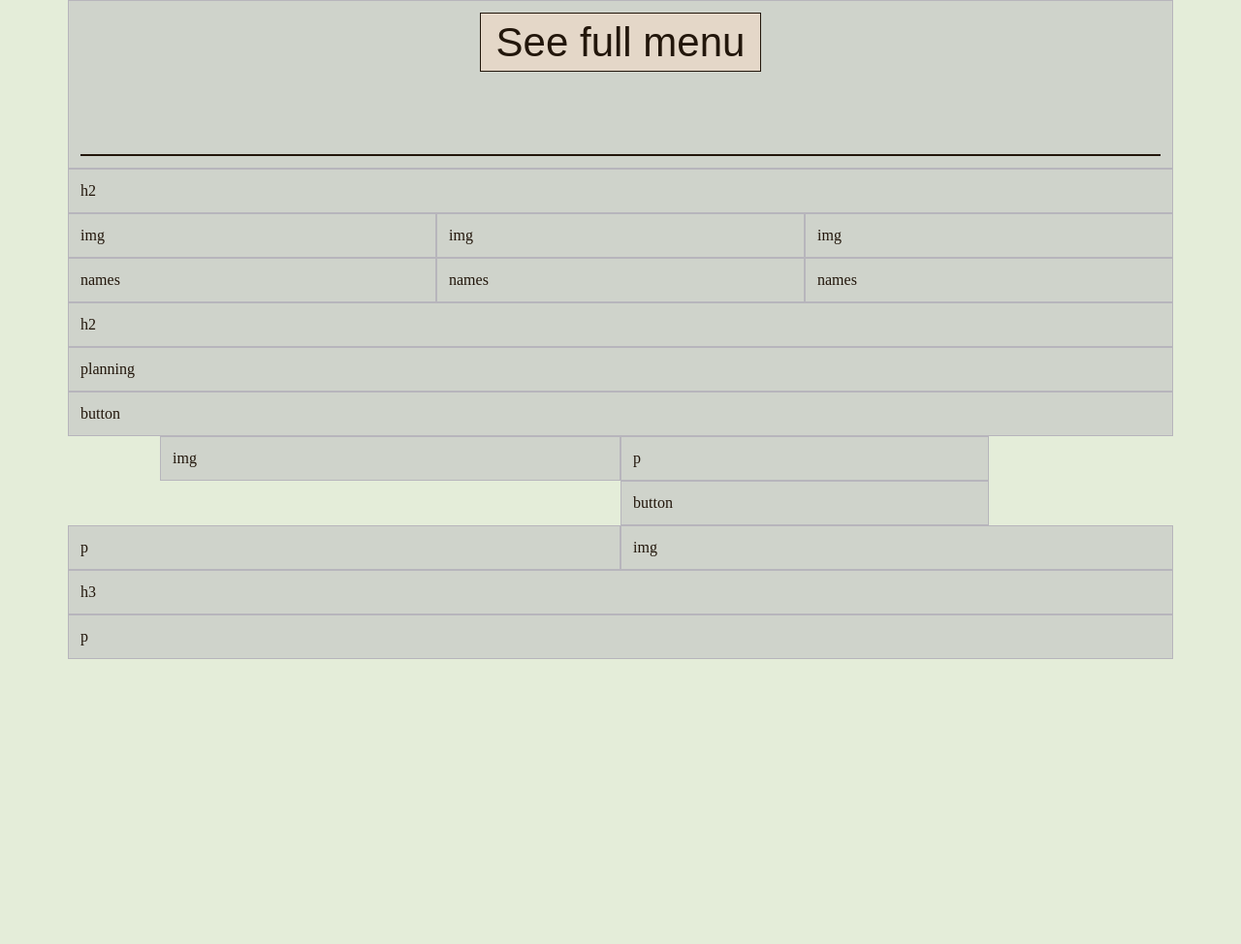
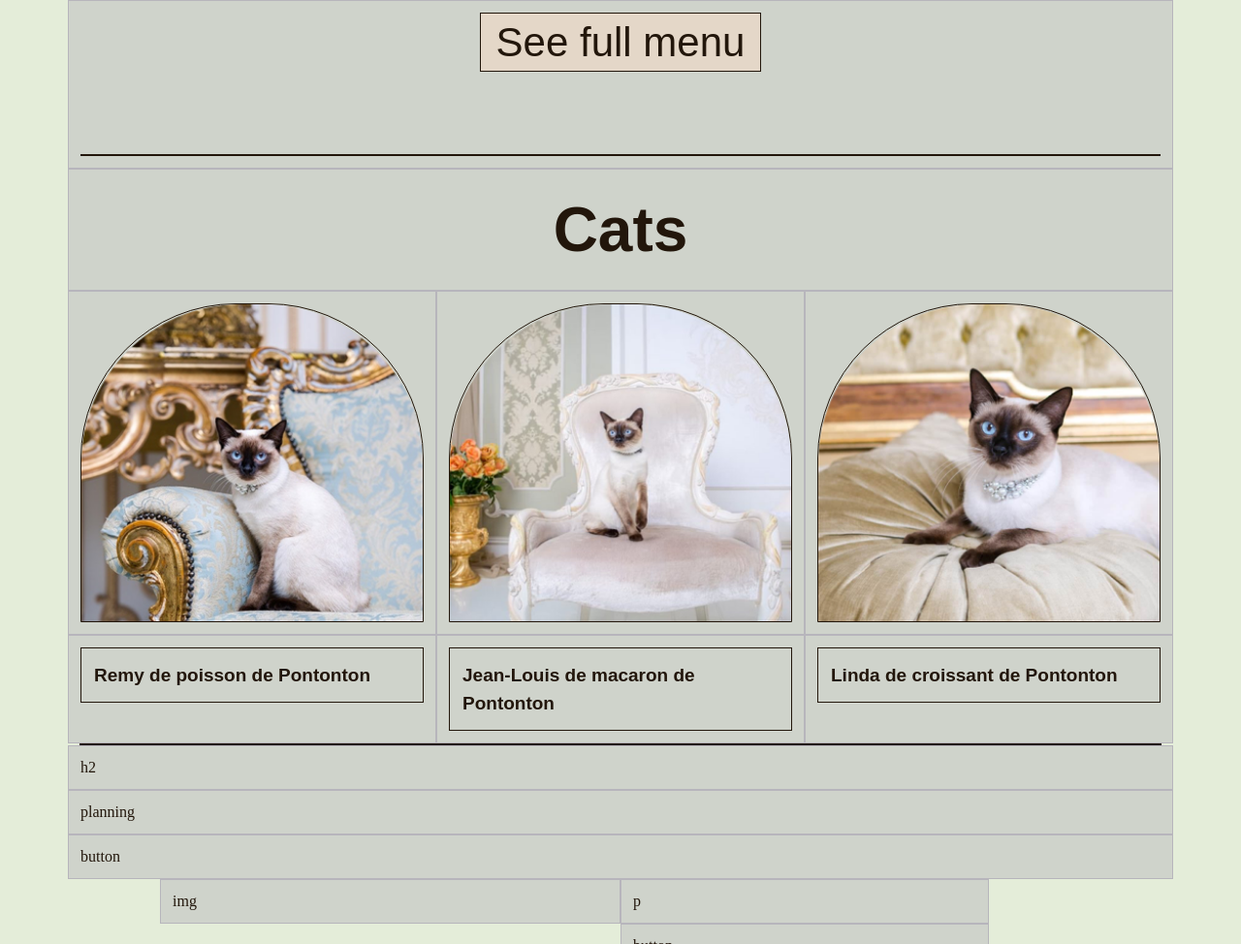
Before and after one commit to AnoukGeinoz/imd21-coffee-cat-anouk, a website built with Parcel: page src/index.html in a window 1280 px wide. Shown: the part 1473-2447 px from the top of the page at 97% size. Before the commit the page ends 2153 px from the top, so only its background shows below. Built offline with nearby package versions, Linux system fonts and the light colour scheme; a web font is replaced by a local one.

Commit message:
realisation cats section

```diff
--- a/src/index.html
+++ b/src/index.html
@@ -80,14 +80,41 @@
       </div>
       <div class="container">
         <div class="row">
-          <div class="col-12">h2</div>
-          <div class="col-12 col-lg-4">img</div>
-          <div class="col-12 col-lg-4 order-lg-1">names</div>
-          <div class="col-12 col-lg-4">img</div>
-          <div class="col-12 col-lg-4 order-lg-2">names</div>
-          <div class="col-12 col-lg-4">img</div>
-          <div class="col-12 col-lg-4 order-lg-3">names</div>
+          <div class="col-12">
+            <h2 class="cats-title">Cats</h2>
+          </div>
+          <div class="col-12 col-lg-4">
+            <img
+              class="cats"
+              src="img/img-cat-1.webp"
+              alt="Image de Remy de poisson de Pontonton."
+            />
+          </div>
+          <div class="col-12 col-lg-4 order-lg-1">
+            <p class="names">Remy de poisson de Pontonton</p>
+          </div>
+          <div class="col-12 col-lg-4">
+            <img
+              class="cats"
+              src="img/img-cat-2.webp"
+              alt="Image de Jean-Louis de macaron de Pontonton."
+            />
+          </div>
+          <div class="col-12 col-lg-4 order-lg-2">
+            <p class="names">Jean-Louis de macaron de Pontonton</p>
+          </div>
+          <div class="col-12 col-lg-4">
+            <img
+              class="cats"
+              src="img/img-cat-3.webp"
+              alt="Image de Linda de croissant de Pontonton"
+            />
+          </div>
+          <div class="col-12 col-lg-4 order-lg-3">
+            <p class="names">Linda de croissant de Pontonton</p>
+          </div>
         </div>
+        <hr class="line-separation" />
       </div>
       <div class="container">
         <div class="row">
--- a/src/scss/main.scss
+++ b/src/scss/main.scss
@@ -237,3 +237,23 @@ h3 {
     margin-bottom: 85px;
   }
 }
+
+.cats {
+  border-top-right-radius: 160px;
+  border-top-left-radius: 160px;
+}
+
+.names {
+  border: 1px solid#22160b;
+  font-family: obviously, sans-serif;
+  font-size: 27px;
+  line-height: 29px;
+  font-weight: 700;
+  padding: 13px;
+}
+
+@media (min-width: 1024px) {
+  .names {
+    font-size: 19px;
+  }
+}
```
Also changed, not shown: src/img/img-cat-1.webp (added), src/img/img-cat-2.webp (added), src/img/img-cat-3.webp (added).
